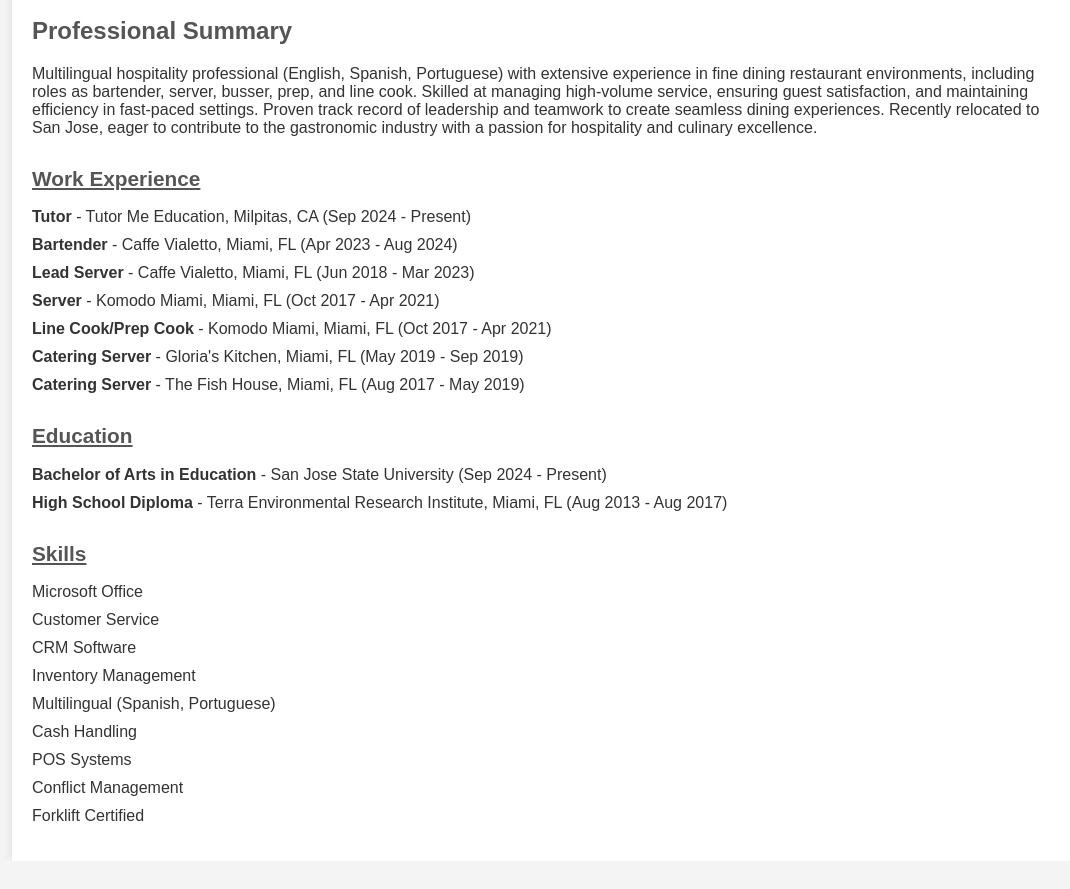
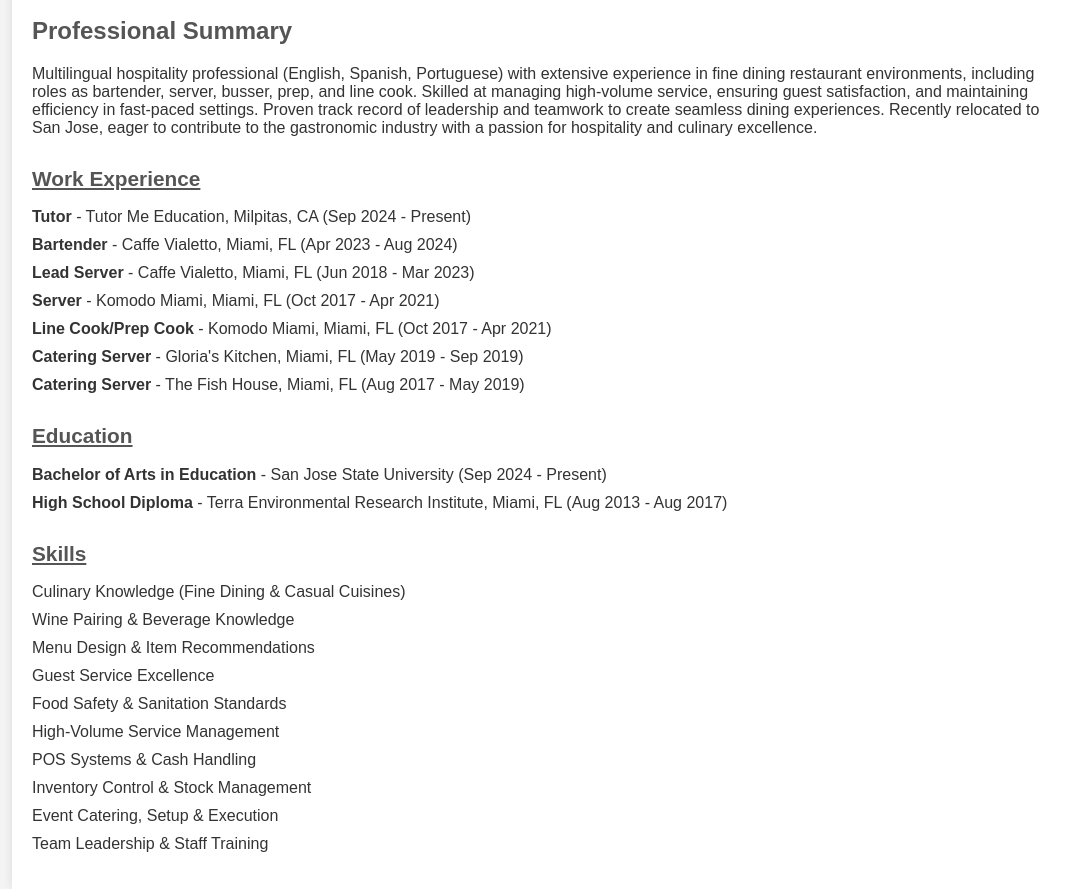
Before and after one commit to diegonunez77/resume, a plain HTML site: page index.html in a window 1280 px wide. Shown: the part 109-998 px from the top of the page, without its empty margins (96-1166 px from the left). Before the commit the page ends 970 px from the top, so only its background shows below. Drawn offline with Linux system fonts and the light colour scheme.

Commit message:
Update index.html

```diff
--- a/index.html
+++ b/index.html
@@ -91,15 +91,19 @@
         <section>
             <h2 class="section-title">Skills</h2>
             <ul>
-                <li>Microsoft Office</li>
-                <li>Customer Service</li>
-                <li>CRM Software</li>
-                <li>Inventory Management</li>
-                <li>Multilingual (Spanish, Portuguese)</li>
-                <li>Cash Handling</li>
-                <li>POS Systems</li>
-                <li>Conflict Management</li>
-                <li>Forklift Certified</li>
+                <ul>
+                <li>Culinary Knowledge (Fine Dining & Casual Cuisines)</li>
+                <li>Wine Pairing & Beverage Knowledge</li>
+                <li>Menu Design & Item Recommendations</li>
+                <li>Guest Service Excellence</li>
+                <li>Food Safety & Sanitation Standards</li>
+                <li>High-Volume Service Management</li>
+                <li>POS Systems & Cash Handling</li>
+                <li>Inventory Control & Stock Management</li>
+                <li>Event Catering, Setup & Execution</li>
+                <li>Team Leadership & Staff Training</li>
+</ul>
+
             </ul>
         </section>
     </div>
```
